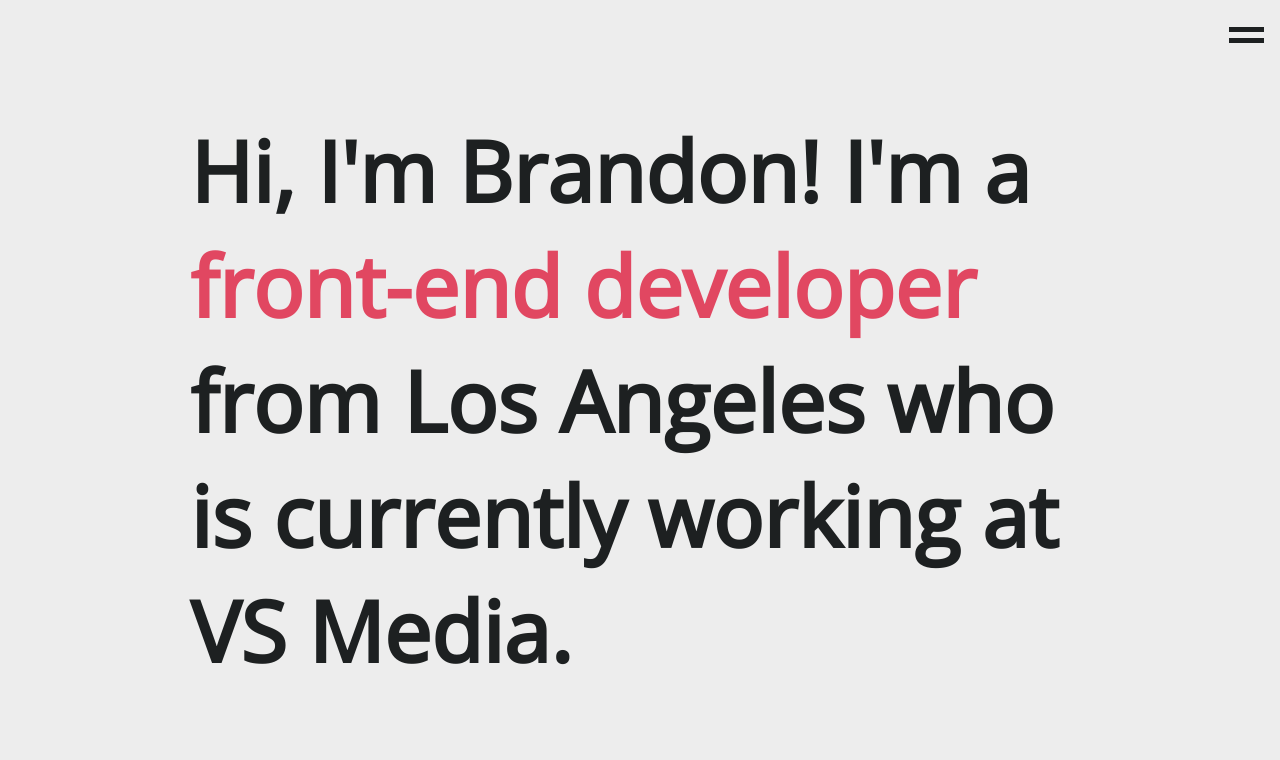
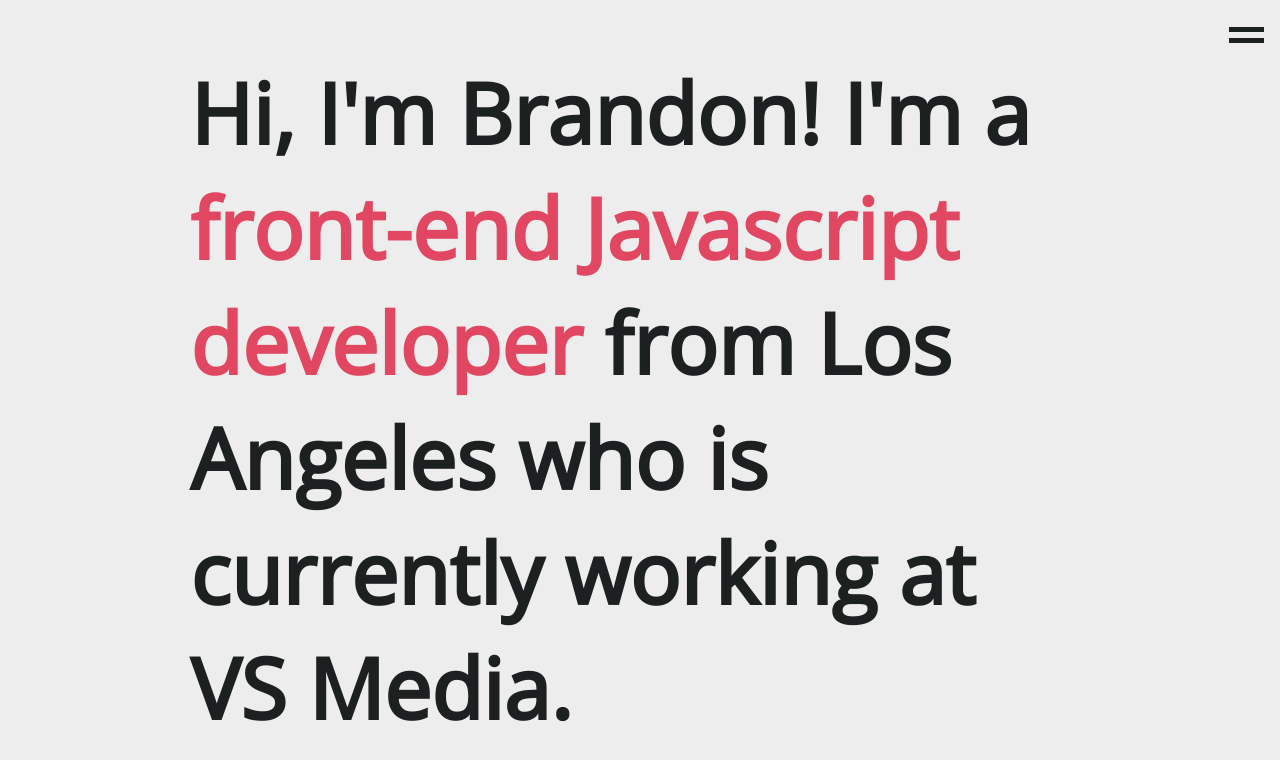
Before and after one commit to bd2187/portfolio-2019, a React app: page / in a window 1280 px wide. Shown: the top 760 px of the page. Built offline with nearby package versions, Linux system fonts and the light colour scheme.

Commit message:
update text

```diff
--- a/src/components/Home/index.js
+++ b/src/components/Home/index.js
@@ -7,7 +7,7 @@
             <h1>
                 Hi, I'm Brandon! I'm a{" "}
                 <span className={styles["off-color-for-text"]}>
-                    front-end developer
+                    front-end Javascript developer
                 </span>{" "}
                 from Los Angeles who is currently working at VS Media.
             </h1>
```
